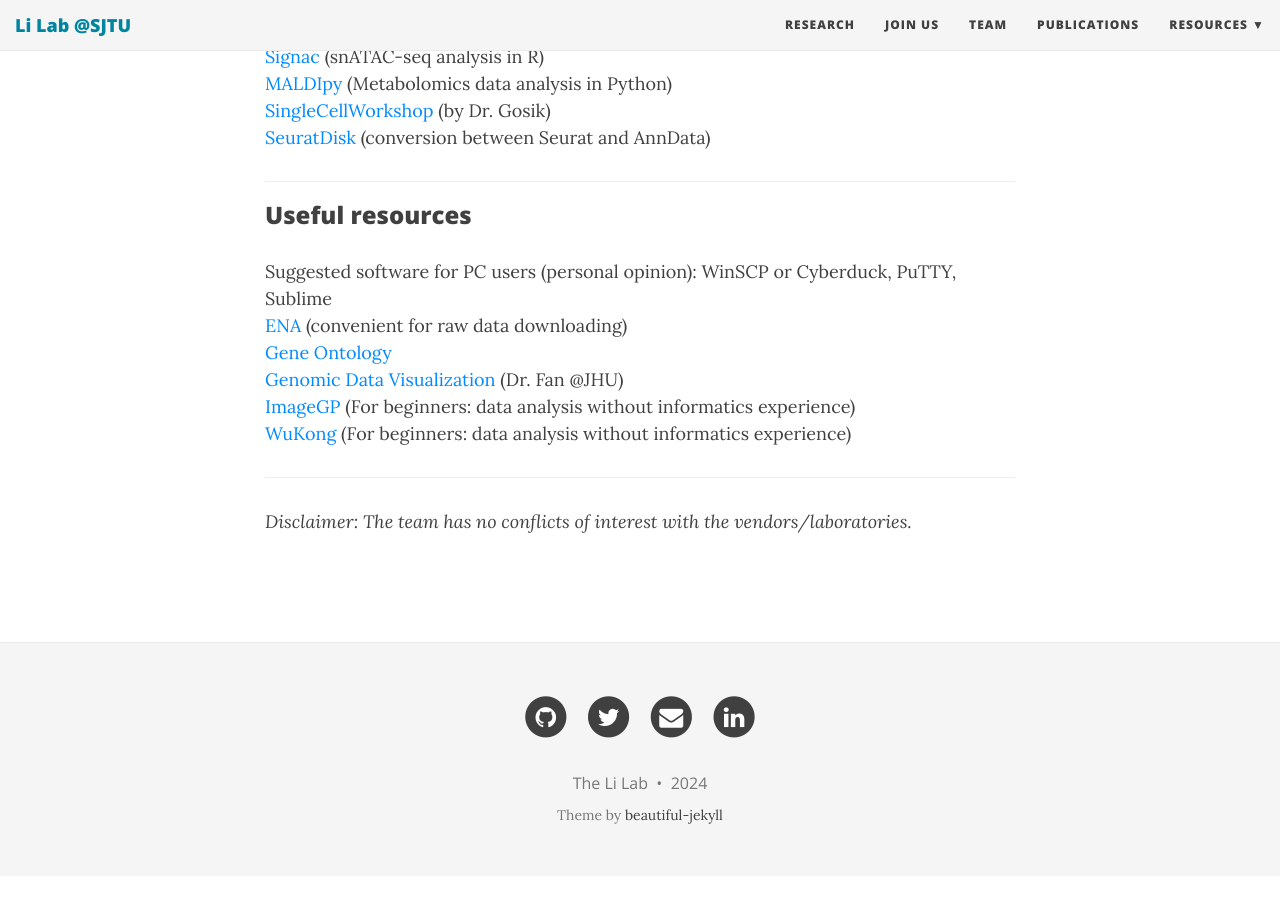
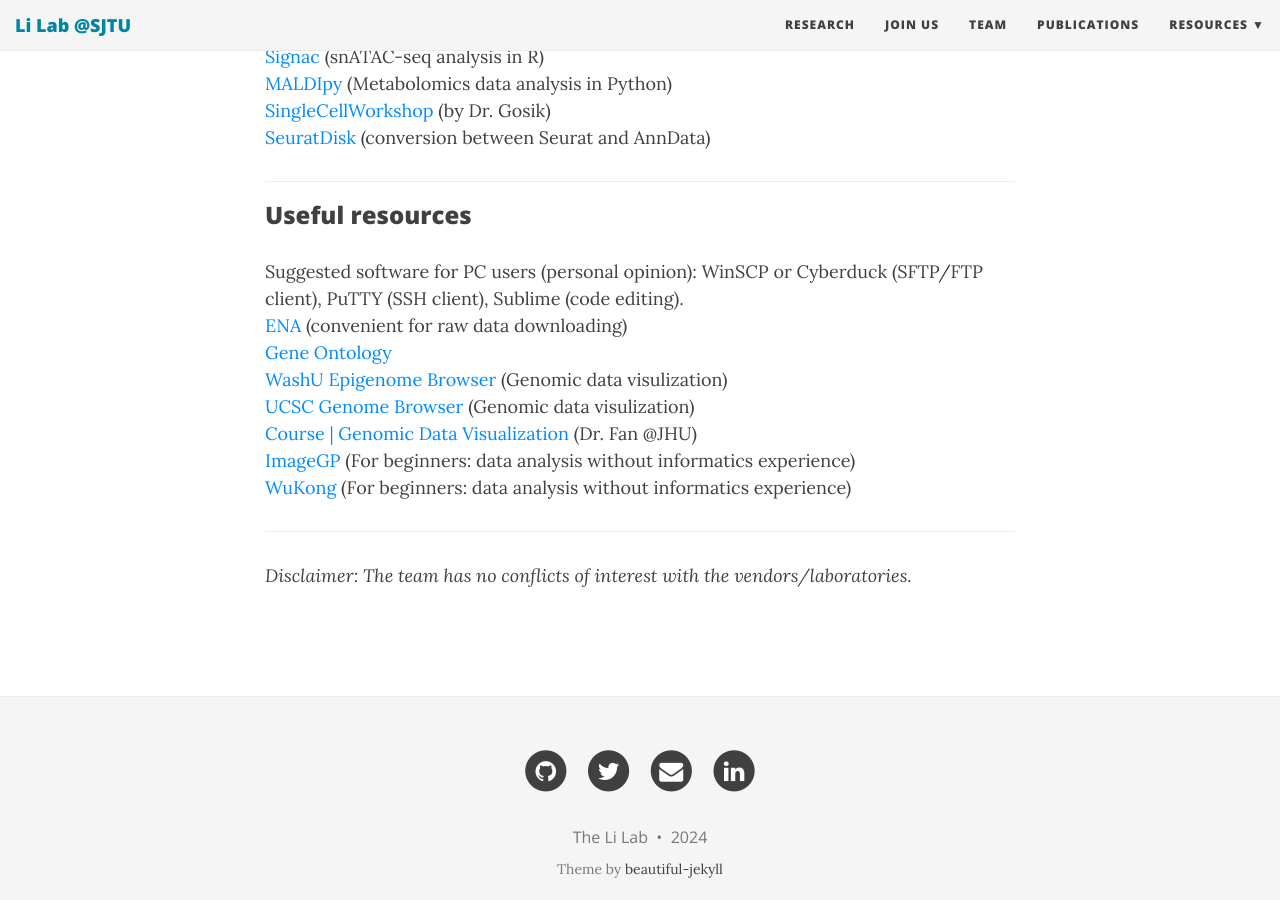
Before and after one commit to TheLiLab/thelilab.github.io, a Jekyll site: the page built from drylab.md, in a window 1280 px wide and 900 px high, scrolled down 1161 px. Built offline with Jekyll 4.4.1, drawn with Linux system fonts in a browser that asks for light colours; nearby versions of some CDN libraries; before the commit the page ends 2037 px from its top, so only the background shows below that.

Commit message:
Update drylab.md

```diff
--- a/drylab.md
+++ b/drylab.md
@@ -37,10 +37,12 @@
 <hr>
 
 ### Useful resources
-Suggested software for PC users (personal opinion): WinSCP or Cyberduck, PuTTY, Sublime<br>
+Suggested software for PC users (personal opinion): WinSCP or Cyberduck (SFTP/FTP client), PuTTY (SSH client), Sublime (code editing).<br>
 <a href="https://www.ebi.ac.uk/ena/browser/home" target="_blank">ENA</a> (convenient for raw data downloading)<br>
 <a href="https://geneontology.org/" target="_blank">Gene Ontology</a><br>
-<a href="https://jef.works/teaching/" target="_blank">Genomic Data Visualization</a> (Dr. Fan @JHU)<br>
+<a href="https://epigenomegateway.wustl.edu/" target="_blank">WashU Epigenome Browser</a> (Genomic data visulization)<br>
+<a href="https://genome.ucsc.edu/" target="_blank">UCSC Genome Browser</a> (Genomic data visulization)<br>
+<a href="https://jef.works/teaching/" target="_blank">Course | Genomic Data Visualization</a> (Dr. Fan @JHU)<br>
 <a href="https://www.bic.ac.cn/BIC/#/" target="_blank">ImageGP</a> (For beginners: data analysis without informatics experience)<br>
 <a href="https://www.omicsolution.org/wkomics/main/" target="_blank">WuKong</a> (For beginners: data analysis without informatics experience)<br>
 <hr>
```
